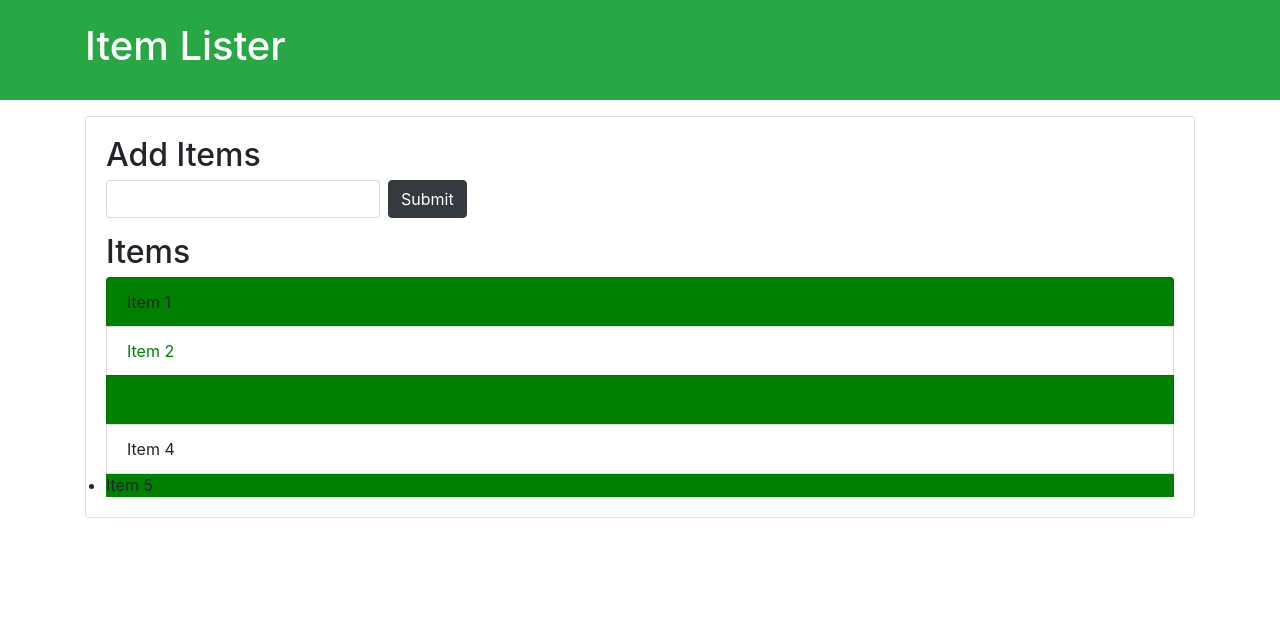
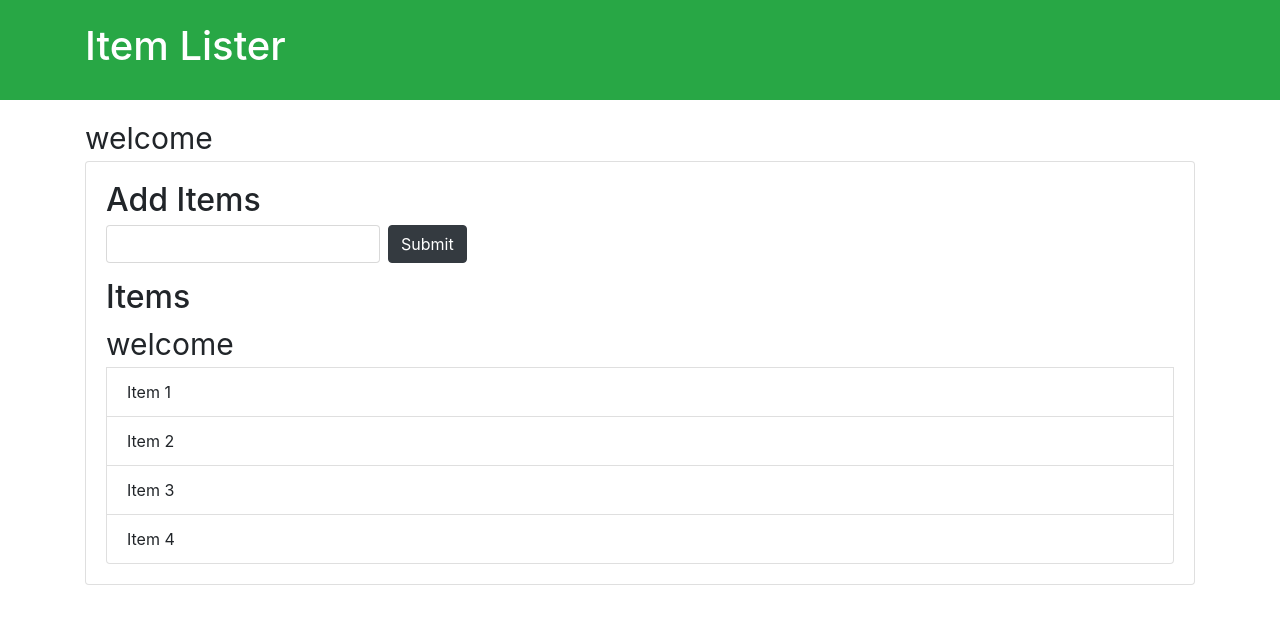
Before and after one commit to Mr-mukhtar/git2, a plain HTML site: page index.html in a window 1280 px wide. Drawn offline with nearby package versions, Linux system fonts and the light colour scheme.

Commit message:
create element and append child

```diff
--- a/dom.js
+++ b/dom.js
@@ -15,15 +15,70 @@
 // //item[1].style.backgroundColor = 'green';
 // item[2].style.color = 'transparent'
 
-var itemList = document.querySelector('.list-group-item:nth-child(2)');
-itemList.style.color = 'green';
-var item = document.querySelector('.list-group-item:nth-child(3)');
-item.style.color = "transparent";
+// var itemList = document.querySelector('.list-group-item:nth-child(2)');
+// itemList.style.color = 'green';
+// var item = document.querySelector('.list-group-item:nth-child(3)');
+// item.style.color = "transparent";
 
-var odd = document.querySelectorAll('li:nth-child(odd)');
-for(let i=0; i<odd.length; i++)
-{
-    odd[i].style.backgroundColor= 'green';
-}
-var item = document.querySelectorAll('li');
-item[1].style.color= 'green';
+// var odd = document.querySelectorAll('li:nth-child(odd)');
+// for(let i=0; i<odd.length; i++)
+// {
+//     odd[i].style.backgroundColor= 'green';
+// }
+// var item = document.querySelectorAll('li');
+// item[1].style.color= 'green';
+// var submit = document.querySelector('input[type="submit"]');
+// submit.value = 'send';
+// traversing of DOM
+//parent Node
+
+var itemList = document.querySelector('#items');
+// parentnode
+// itemList.parentNode.style.backgroundColor = "red";
+// itemList.parentNode.parentNode;
+// console.log(itemList.parentNode.parentNode)
+
+//parentElementNode
+// itemList.parentNode.style.backgroundColor = "red";
+// itemList.parentNode.parentNode;
+// console.log(itemList.parentNode.parentNode)
+
+//childNode
+//  console.log(itemList.children);
+
+// //firstchild
+// console.log(itemList.firstElementChild)
+// itemList.firstElementChild.style.backgroundColor='red'
+
+
+//lastchild
+// console.log(itemList.lastElementChild)
+// itemList.lastElementChild.style.backgroundColor='red'
+
+//nextsibling
+//itemList.nextElementSibling
+//previoussibling
+//console.log(itemList.previousElementSibling);
+
+// createElement
+ var newDiv = document.createElement('div');
+  newDiv.class = 'hello';
+//create newTextNode
+  var newTextNode = document.createTextNode('welcome');
+  // appendChild
+  newDiv.appendChild(newTextNode);
+  var listItem = document.querySelector('#main, h2');
+  listItem.parentNode.insertBefore(newDiv, listItem);
+  newDiv.style.fontSize = '30px'
+
+  // createElement
+ var newDiv = document.createElement('div');
+ newDiv.class = 'hello';
+//create newTextNode
+ var newTextNode = document.createTextNode('welcome');
+ // appendChild
+ newDiv.appendChild(newTextNode);
+  // create before item
+   var item = document.querySelector('#item , li');
+   item.parentNode.insertBefore(newDiv, item);
+   newDiv.style.fontSize = '30px'
--- a/index.html
+++ b/index.html
@@ -27,7 +27,7 @@
       <li class="list-group-item">Item 2</li>
       <li class="list-group-item">Item 3</li>
       <li class="list-group-item">Item 4</li>
-      <li>Item 5</li>
+
     </ul>
    </div>
   </div>
```
